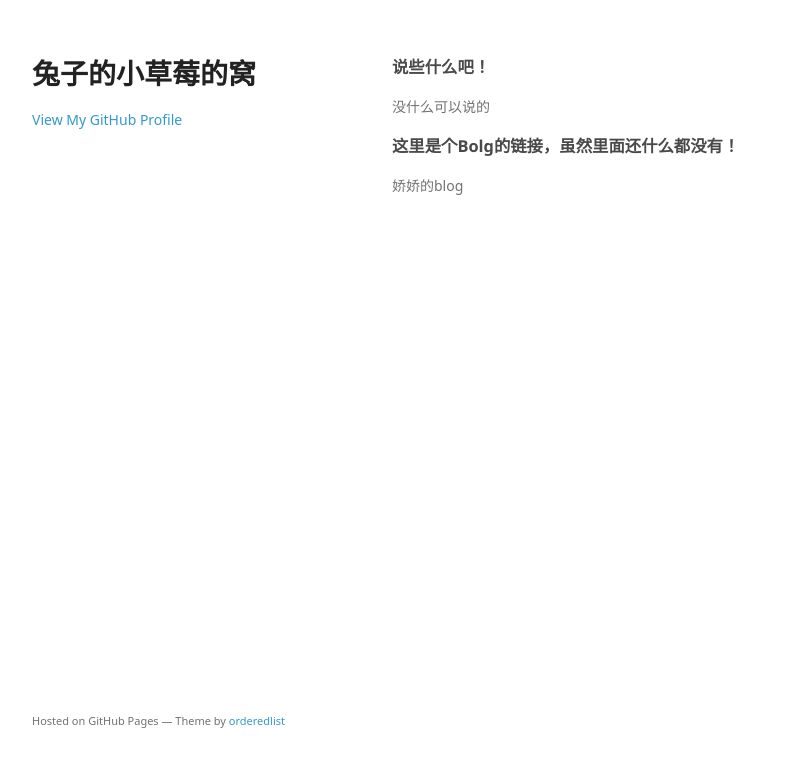
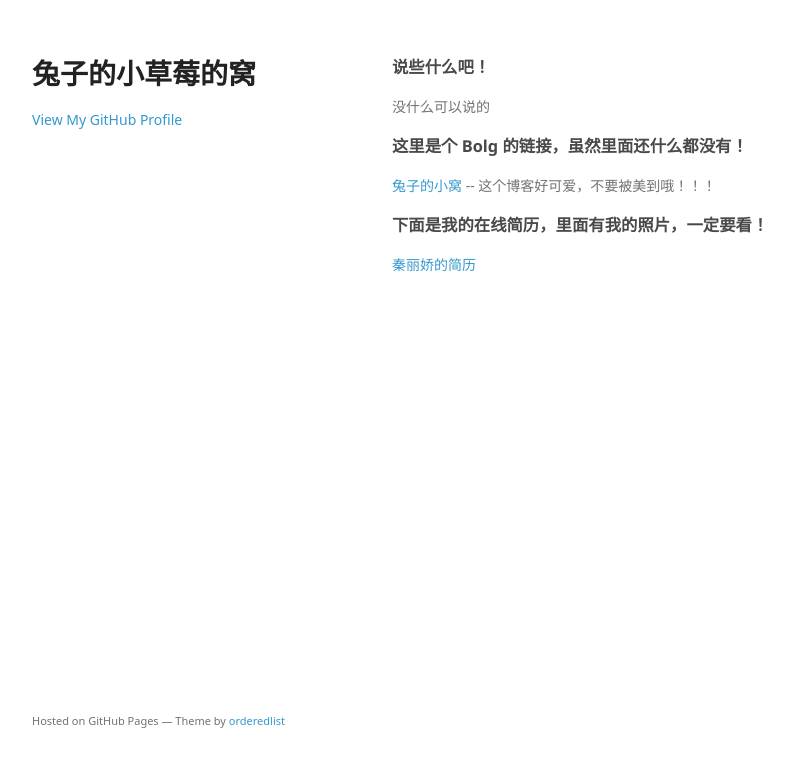
Before and after one commit to qinlijiao/qinlijiao.github.io, a plain HTML site: page index.html in a window 1280 px wide. Shown: the whole page, without its empty margins (178-971 px from the left). Drawn offline with Linux system fonts and the light colour scheme; a web font is replaced by a local one.

Commit message:
Replace master branch with page content via GitHub

```diff
--- a/index.html
+++ b/index.html
@@ -29,9 +29,14 @@
 <p>没什么可以说的</p>
 
 <h3>
-<a id="这里是个bolg的链接虽然里面还什么都没有" class="anchor" href="#%E8%BF%99%E9%87%8C%E6%98%AF%E4%B8%AAbolg%E7%9A%84%E9%93%BE%E6%8E%A5%E8%99%BD%E7%84%B6%E9%87%8C%E9%9D%A2%E8%BF%98%E4%BB%80%E4%B9%88%E9%83%BD%E6%B2%A1%E6%9C%89" aria-hidden="true"><span aria-hidden="true" class="octicon octicon-link"></span></a>这里是个Bolg的链接，虽然里面还什么都没有！</h3>
+<a id="这里是个-bolg-的链接虽然里面还什么都没有" class="anchor" href="#%E8%BF%99%E9%87%8C%E6%98%AF%E4%B8%AA-bolg-%E7%9A%84%E9%93%BE%E6%8E%A5%E8%99%BD%E7%84%B6%E9%87%8C%E9%9D%A2%E8%BF%98%E4%BB%80%E4%B9%88%E9%83%BD%E6%B2%A1%E6%9C%89" aria-hidden="true"><span aria-hidden="true" class="octicon octicon-link"></span></a>这里是个 Bolg 的链接，虽然里面还什么都没有！</h3>
 
-<p>娇娇的blog</p>
+<p><a href="https://qinlijiao.github.io/blog/">兔子的小窝</a> -- 这个博客好可爱，不要被美到哦！！！</p>
+
+<h3>
+<a id="下面是我的在线简历里面有我的照片一定要看" class="anchor" href="#%E4%B8%8B%E9%9D%A2%E6%98%AF%E6%88%91%E7%9A%84%E5%9C%A8%E7%BA%BF%E7%AE%80%E5%8E%86%E9%87%8C%E9%9D%A2%E6%9C%89%E6%88%91%E7%9A%84%E7%85%A7%E7%89%87%E4%B8%80%E5%AE%9A%E8%A6%81%E7%9C%8B" aria-hidden="true"><span aria-hidden="true" class="octicon octicon-link"></span></a>下面是我的在线简历，里面有我的照片，一定要看！</h3>
+
+<p><a href="https://github.com/qinlijiao/resume">秦丽娇的简历</a></p>
       </section>
       <footer>
         <p><small>Hosted on GitHub Pages &mdash; Theme by <a href="https://github.com/orderedlist">orderedlist</a></small></p>
--- a/params.json
+++ b/params.json
@@ -1,6 +1,6 @@
 {
   "name": "兔子的小草莓的窝",
   "tagline": "",
-  "body": "### 说些什么吧！\r\n\r\n没什么可以说的\r\n\r\n### 这里是个Bolg的链接，虽然里面还什么都没有！\r\n\r\n娇娇的blog",
+  "body": "### 说些什么吧！\r\n\r\n没什么可以说的\r\n\r\n### 这里是个 Bolg 的链接，虽然里面还什么都没有！\r\n\r\n[兔子的小窝](https://qinlijiao.github.io/blog/) -- 这个博客好可爱，不要被美到哦！！！\r\n\r\n### 下面是我的在线简历，里面有我的照片，一定要看！\r\n\r\n[秦丽娇的简历](https://github.com/qinlijiao/resume)",
   "note": "Don't delete this file! It's used internally to help with page regeneration."
 }
```
